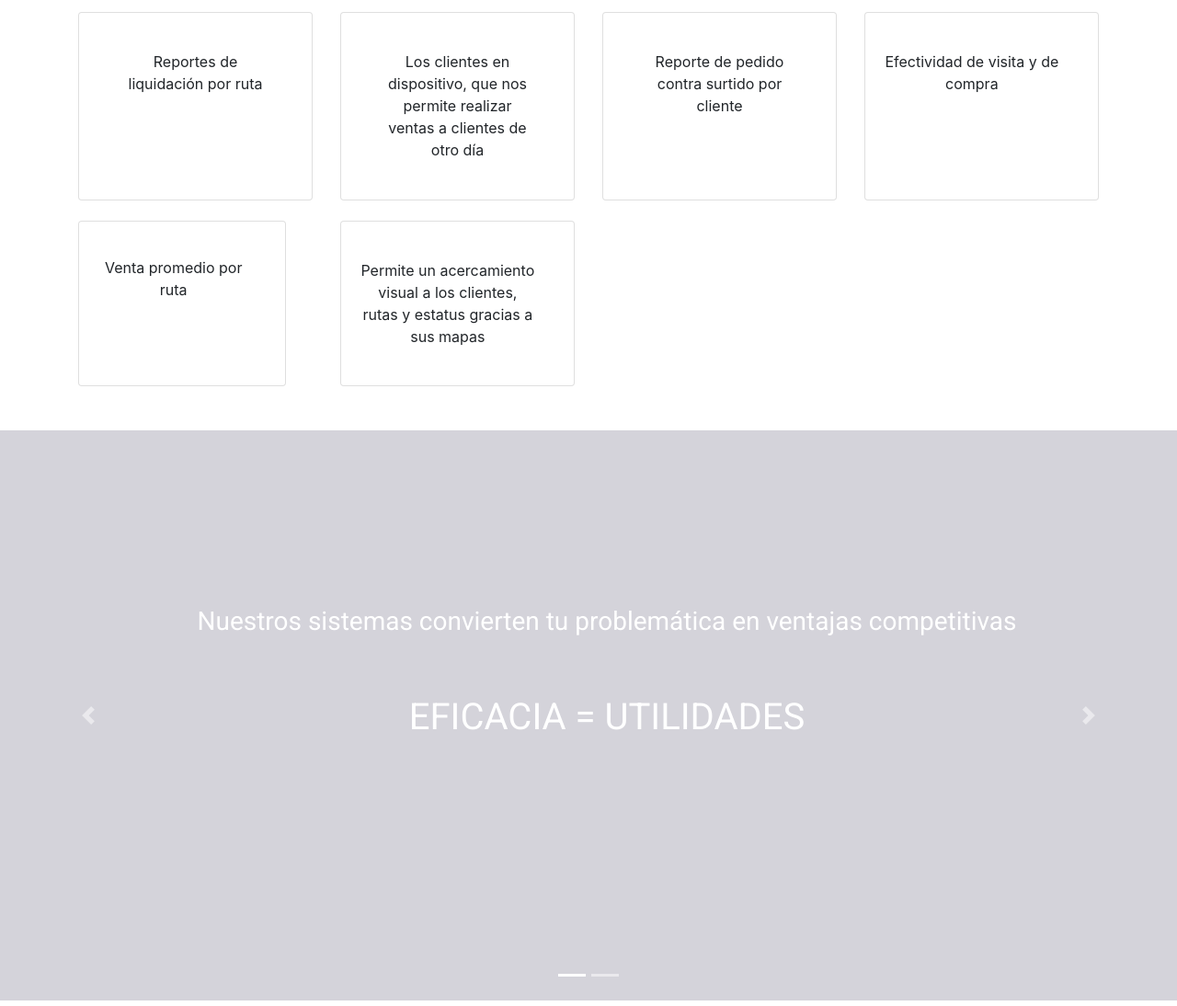
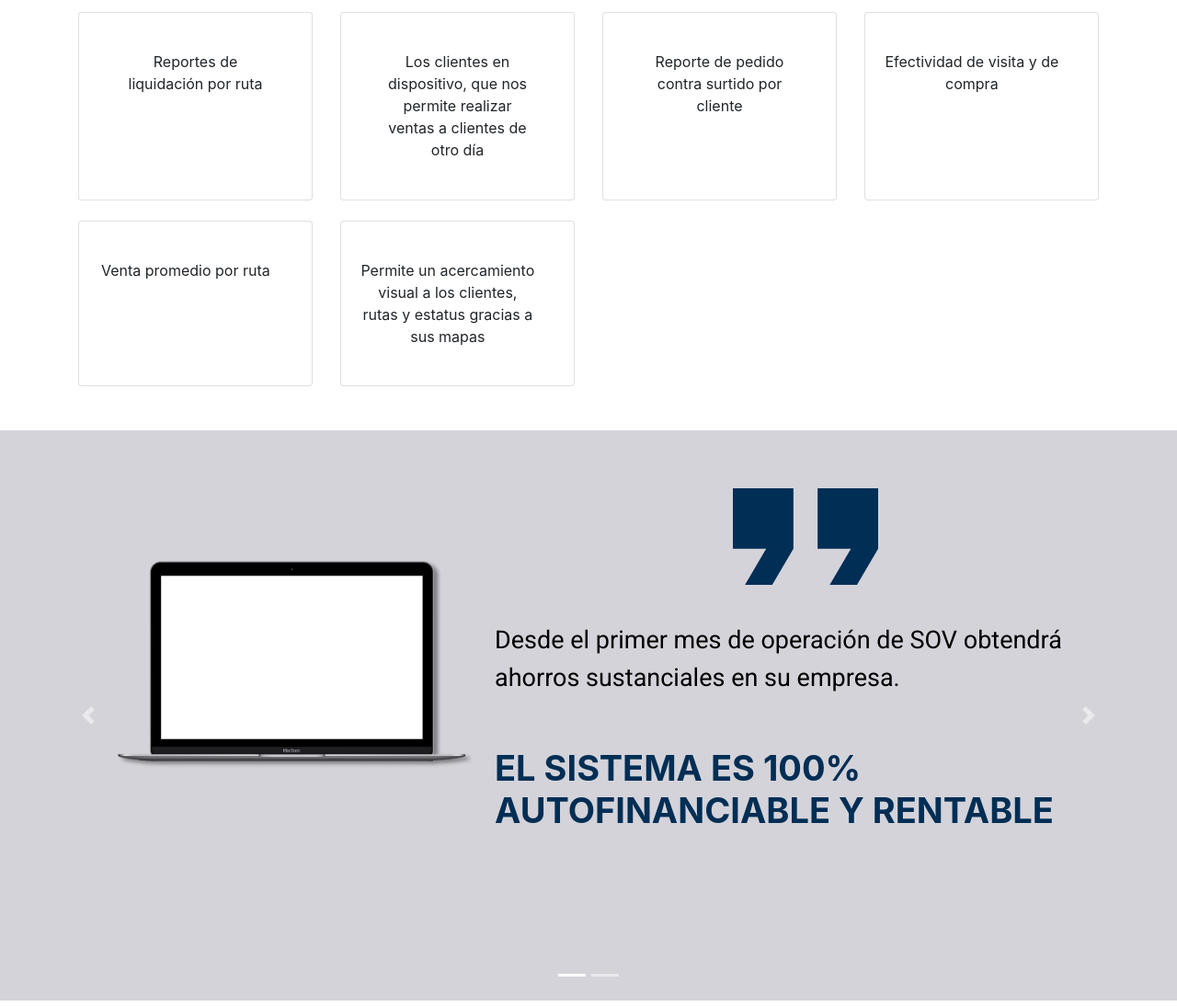
Before and after one commit to SergeantMini/susa2.0, a PHP site: page /sovrutas.php in a window 1280 px wide. Shown: the part 1954-3048 px from the top of the page at 92% size. Run offline with PHP 8.4, Linux system fonts and the light colour scheme.

Commit message:
organización de imagenes y gifs

```diff
--- a/workspace/servicios.php
+++ b/workspace/servicios.php
@@ -13,10 +13,10 @@
   </head>
   <body>
 
-    <nav style="background-image: url('fondo-arriba.png');background-repeat: no-repeat;background-size:100% 100%;" class="navbar navbar-expand-lg navbar-light barraNav">
+    <nav style="background-image: url('/SergeantMini-susa2_0/workspace/imagenes/fondo-arriba.png');background-repeat: no-repeat;background-size:100% 100%;" class="navbar navbar-expand-lg navbar-light barraNav">
     <div class="container" style="margin-left: 0px;">
       <a  class="navbar-left" href="#">
-             <img style="max-width:100%; max-height:100%;" src="Logo intop_blanco.svg" alt="">
+             <img style="max-width:100%; max-height:100%;" src="/SergeantMini-susa2_0/workspace/imagenes/Logo intop_blanco.svg" alt="">
           </a>
       <button class="navbar-toggler" type="button" data-toggle="collapse" data-target="#navbarResponsive" aria-controls="navbarResponsive" aria-expanded="false" aria-label="Toggle navigation">
             <span class="navbar-toggler-icon"></span>
@@ -286,7 +286,7 @@
          <div class="row">
             <div class="col-md-6 ">
                <div class="logo-part">
-                  <img src="Logo_intop_blanco_parte7.png" class="w-50 logo-footer"/>
+                  <img src="/SergeantMini-susa2_0/workspace/imagenes/Logo_intop_blanco_parte7.png" class="w-50 logo-footer"/>
                   <br>
                   <p style="color: #4c4c4c;">Soluciones operativas integrales para mejores análisis y toma de decisiones, todos nuestros sistemas son autofinanciables, se traduce en utilidades</p>
                   <p style="color: #4c4c4c;">© 2019 INTOP Solutions</p>
--- a/workspace/sovrutas.php
+++ b/workspace/sovrutas.php
@@ -14,10 +14,10 @@
   </head>
   <body>
 
-    <nav style="background-image: url('fondo-arriba.png');background-repeat: no-repeat;background-size:100% 100%;" class="navbar navbar-expand-lg navbar-light barraNav">
+    <nav style="background-image: url('/SergeantMini-susa2_0/workspace/imagenes/fondo-arriba.png');background-repeat: no-repeat;background-size:100% 100%;" class="navbar navbar-expand-lg navbar-light barraNav">
     <div class="container" style="margin-left: 0px;">
       <a  class="navbar-left" href="#">
-             <img style="max-width:100%; max-height:100%;" src="Logo intop_blanco.svg" alt="">
+             <img style="max-width:100%; max-height:100%;" src="/SergeantMini-susa2_0/workspace/imagenes/Logo intop_blanco.svg" alt="">
           </a>
       <button class="navbar-toggler" type="button" data-toggle="collapse" data-target="#navbarResponsive" aria-controls="navbarResponsive" aria-expanded="false" aria-label="Toggle navigation">
             <span class="navbar-toggler-icon"></span>
@@ -76,7 +76,7 @@
       <div class="container">
         <div class="row" style="padding-top:20%;">
             <div class="container" style="text-align:center;">
-                <img align="center" src="logo_sov.svg" style="max-width:95%;max-height:95%;"></img>
+                <img align="center" src="/SergeantMini-susa2_0/workspace/imagenes/logo_sov.svg" style="max-width:95%;max-height:95%;"></img>
             </div>
         </div>
       </div>
@@ -86,7 +86,7 @@
 
 <br>
 
-<div id="carouselExampleIndicators" class="carousel slide" data-ride="carousel" style="background-image: url('fondo_azul_slider_parte3_rutas.png');background-size:100% 100%;background-repeat: no-repeat;">
+<div id="carouselExampleIndicators" class="carousel slide" data-ride="carousel" style="background-image: url('/SergeantMini-susa2_0/workspace/imagenes/fondo_azul_slider_parte3_rutas.png');background-size:100% 100%;background-repeat: no-repeat;">
   <ol class="carousel-indicators">
     <li data-target="#carouselExampleIndicators" data-slide-to="0" class="active"></li>
     <li data-target="#carouselExampleIndicators" data-slide-to="1"></li>
@@ -115,7 +115,7 @@
                   </h3>
                 </div>
                 <div class="container" align="center" style="width:100%;text-align:center;padding-top:5%;padding-bottom:10%;">
-                <img align="center" src="icono_generador_parte3_slider2.png"></img>
+                <img align="center" src="/SergeantMini-susa2_0/workspace/imagenes/icono_generador_parte3_slider2.png"></img>
                 </div>
             </div>
         </div>
@@ -188,29 +188,29 @@
 
 <div class="container">
   <div class="row">
-    <div class="col-sm-12 col-md-6 col-lg-3" style="display:flex;">
-      <div class="card">
+    <div class="col-sm-12 col-md-6 col-lg-3" style="display: flex;display: -webkit-flex;flex-wrap: wrap;">
+      <div class="card" style="flex:1;">
   <div class="card-body">
     <p class="card-text" style="padding-top:10%;padding-bottom:10%;padding-left:10%;padding-right:10%;text-align:center;">Tener la posibilidad de que una persona que no conoce la ruta la pueda realizar al 100%</p>
   </div>
 </div>
     </div>
-    <div class="col-sm-12 col-md-6 col-lg-3" style="display:flex;">
-      <div class="card">
+    <div class="col-sm-12 col-md-6 col-lg-3" style="display: flex;display: -webkit-flex;flex-wrap: wrap;">
+      <div class="card" style="flex:1;">
   <div class="card-body">
     <p class="card-text" style="padding-top:10%;padding-bottom:10%;padding-left:10%;padding-right:10%;text-align:center;">Tener libros de ruta actualizando en forma automática</p>
   </div>
 </div>
     </div>
-    <div style="display: flex;" class="col-sm-12 col-md-6 col-lg-3" style="display:flex;">
-      <div style="display: flex;" class="card">
+    <div style="display: flex;display: -webkit-flex;flex-wrap: wrap;" class="col-sm-12 col-md-6 col-lg-3">
+      <div style="flex:1;" class="card">
   <div class="card-body">
     <p class="card-text" style="padding-top:10%;padding-bottom:10%;padding-left:10%;padding-right:10%;text-align:center;">Punteo en mapas electrónico al 100%, actualizados en forma automática</p>
   </div>
 </div>
     </div>
-    <div class="col-sm-12 col-md-6 col-lg-3" style="display:flex;">
-      <div style="display: flex;" class="card">
+    <div class="col-sm-12 col-md-6 col-lg-3" style="display: flex;display: -webkit-flex;flex-wrap: wrap;" >
+      <div style="flex:1;" class="card">
   <div class="card-body">
     <p class="card-text" style="padding-top:10%;padding-bottom:10%;padding-left:10%;padding-right:10%;text-align:center;">Registro de visita a cliente por horario y por los no visitadosan</p>
   </div>
@@ -218,29 +218,29 @@
     </div>
   </div>
   <div class="row" style="padding-top:2%;">
-    <div class="col-sm-12 col-md-6 col-lg-3" style="display:flex;">
-      <div style="display: flex;" class="card">
+    <div class="col-sm-12 col-md-6 col-lg-3" style="display: flex;display: -webkit-flex;flex-wrap: wrap;" >
+      <div style="flex:1;" class="card">
         <div class="card-body">
             <p class="card-text" style="padding-top:10%;padding-bottom:10%;padding-left:10%;padding-right:10%;text-align:center;">Conoce la cobertura y penetración de tus productos</p>
         </div>
       </div>
     </div>
-    <div class="col-sm-12 col-md-6 col-lg-3" style="display:flex;">
-      <div style="display: flex;" class="card">
+    <div class="col-sm-12 col-md-6 col-lg-3" style="display: flex;display: -webkit-flex;flex-wrap: wrap;" >
+      <div style="flex:1;" class="card">
         <div class="card-body">
             <p class="card-text" style="padding-top:10%;padding-bottom:10%;padding-left:10%;padding-right:10%;text-align:center;">Conocer si cada ruta tiene la cobertura adecuada</p>
         </div>
       </div>
     </div>
-    <div class="col-sm-12 col-md-6 col-lg-3" style="display:flex;">
-      <div style="display: flex;" class="card">
+    <div class="col-sm-12 col-md-6 col-lg-3" style="display: flex;display: -webkit-flex;flex-wrap: wrap;" >
+      <div style="flex:1;" class="card">
         <div class="card-body">
             <p class="card-text" style="padding-top:10%;padding-bottom:10%;padding-left:10%;padding-right:10%;text-align:center;">Conocer los horarios y ubicación en que el vendedor realizó las operaciones</p>
         </div>
       </div>
     </div>
-    <div class="col-sm-12 col-md-6 col-lg-3" style="display:flex;">
-      <div style="display: flex;" class="card">
+    <div class="col-sm-12 col-md-6 col-lg-3" style="display: flex;display: -webkit-flex;flex-wrap: wrap;" >
+      <div style="flex:1;" class="card">
         <div class="card-body">
             <p class="card-text" style="padding-top:10%;padding-bottom:10%;padding-left:10%;padding-right:10%;text-align:center;">Los precios a los que se le vende a cada cliente</p>
         </div>
@@ -248,29 +248,29 @@
     </div>
   </div>
   <div class="row" style="padding-top:2%;">
-    <div class="col-sm-12 col-md-6 col-lg-3" style="display:flex;">
-      <div style="display: flex;" class="card">
+    <div class="col-sm-12 col-md-6 col-lg-3" style="display: flex;display: -webkit-flex;flex-wrap: wrap;" >
+      <div style="flex:1;" class="card">
         <div class="card-body">
             <p class="card-text" style="padding-top:10%;padding-bottom:10%;padding-left:10%;padding-right:10%;text-align:center;">Reportes de liquidación por ruta</p>
         </div>
       </div>
     </div>
-    <div class="col-sm-12 col-md-6 col-lg-3" style="display:flex;">
-      <div style="display: flex;" class="card">
+    <div class="col-sm-12 col-md-6 col-lg-3" style="display: flex;display: -webkit-flex;flex-wrap: wrap;" >
+      <div style="flex:1;" class="card">
         <div class="card-body">
             <p class="card-text" style="padding-top:10%;padding-bottom:10%;padding-left:10%;padding-right:10%;text-align:center;">Los clientes en dispositivo, que nos permite realizar ventas a clientes de otro día</p>
         </div>
       </div>
     </div>
-    <div class="col-sm-12 col-md-6 col-lg-3" style="display:flex;">
-      <div style="display: flex;" class="card">
+    <div class="col-sm-12 col-md-6 col-lg-3" style="display: flex;display: -webkit-flex;flex-wrap: wrap;" >
+      <div style="flex:1;" class="card">
         <div class="card-body">
             <p class="card-text" style="padding-top:10%;padding-bottom:10%;padding-left:10%;padding-right:10%;text-align:center;">Reporte de pedido contra surtido por cliente</p>
         </div>
       </div>
     </div>
-    <div class="col-sm-12 col-md-6 col-lg-3" style="display:flex;">
-      <div style="display: flex;" class="card">
+    <div class="col-sm-12 col-md-6 col-lg-3" style="display: flex;display: -webkit-flex;flex-wrap: wrap;" >
+      <div style="flex:1;" class="card">
         <div class="card-body">
             <p class="card-text" style="padding-top:10%;padding-bottom:10%;padding-left:10;padding-right:10%;text-align:center;">Efectividad de visita y de compra</p>
         </div>
@@ -278,15 +278,15 @@
     </div>
   </div>
   <div class="row" style="padding-top:2%;">
-    <div class="col-sm-12 col-md-6 col-lg-3" style="display:flex;">
-      <div style="display: flex;" class="card">
+    <div class="col-sm-12 col-md-6 col-lg-3" style="display: flex;display: -webkit-flex;flex-wrap: wrap;" >
+      <div style="flex:1;" class="card">
         <div class="card-body">
             <p class="card-text" style="padding-top:10%;padding-bottom:10%;padding-left:10;padding-right:10%;text-align:center;">Venta promedio por ruta</p>
         </div>
       </div>
     </div>
-    <div class="col-sm-12 col-md-6 col-lg-3" style="display:flex;">
-      <div style="display: flex;" class="card">
+    <div class="col-sm-12 col-md-6 col-lg-3" style="display: flex;display: -webkit-flex;flex-wrap: wrap;" >
+      <div style="flex:1;" class="card">
         <div class="card-body">
             <p class="card-text" style="padding-top:10%;padding-bottom:10%;padding-left:10;padding-right:10%;text-align:center;">Permite un acercamiento visual a los clientes, rutas y estatus gracias a sus mapas</p>
         </div>
@@ -298,70 +298,55 @@
 <br><br>
 
 
-<div id="carouselExampleIndicators" class="carousel slide" data-ride="carousel" style="background-color: #D4D3DA;">
+<div id="carouselExampleIndicators2" class="carousel slide" data-ride="carousel" style="background-color: #D4D3DA;">
   <ol class="carousel-indicators">
-    <li data-target="#carouselExampleIndicators" data-slide-to="0" class="active"></li>
-    <li data-target="#carouselExampleIndicators" data-slide-to="1"></li>
+    <li data-target="#carouselExampleIndicators2" data-slide-to="0" class="active"></li>
+    <li data-target="#carouselExampleIndicators2" data-slide-to="1"></li>
   </ol>
   <div class="carousel-inner">
     <ul>
     <div class="carousel-item active">
       <div class="anim4" style="height:620px;">
-        <div class="container" align="center" style="width:100%;padding-top:10%;padding-bottom:10%;">
-            <div class="row" style="text-align:center;width:100%;">
-              <h3 style="width:100%;font-family: 'Roboto', sans-serif;color:white;text-align:center;padding-top:6%;">Nuestros sistemas convierten tu problemática en ventajas competitivas
-              </h3>
-            </div>
-            <div align="center" class="row" style="text-align:center;width:100%;">
-              <h1 align="center" style="width:100%;font-family: 'Roboto', sans-serif;color:white;padding-top:5%;padding-bottom:5%;">EFICACIA = UTILIDADES</h1>
-            </div>
-        </div>
+        <div class="container" align="center" style="width:100%;padding-top:5%;padding-bottom:5%;">
+                  <table style="width:100%;">
+                    <tr style="width:100%;">
+                      <td style="text-align:center;">
+                        <img src="/SergeantMini-susa2_0/workspace/imagenes/laptop.png" style="max-width:90%;max-height:90%;min-width:30%;min-height:30%">
+                      </td>
+                      <td style="text-align:center;">
+                      <img src="/SergeantMini-susa2_0/workspace/imagenes/quote-watermark_rutas.svg" align="center" style="text-align:center;">
+                        <p style="color:black;padding-top:40px;font-size: 27px;font-family: 'Roboto', sans-serif;text-align:left;"> Desde el primer mes de operación de SOV obtendrá ahorros sustanciales en su empresa. </p>
+                        <h1 style="color:#002E54;padding-top:40px;font-weight:bold;font-size: 38px;text-align:left;">EL SISTEMA ES 100% AUTOFINANCIABLE Y RENTABLE</h1>
+                      </td>
+                    </tr>
+                  </table>
+                </div>
       </div>
     </div>
     <div class="carousel-item">
        <div class="anim5" style="display:flex;">
-            <div class="container" align="center" style="width:100%;">
-                <div class="row" style="text-align:center;width:100%;">
-                  <h3 style="width:100%;font-family: 'Roboto', sans-serif;color:white;text-align:center;padding-top:6%;padding-bottom:5%;">Las principales desviaciones comerciales en cualquier operación están contempladas en el Sistema SOV
-                  </h3>
+            <div class="container" align="center" style="width:100%;padding-top:5%;padding-bottom:5%;">
+                  <table style="width:100%;">
+                    <tr style="width:100%;">
+                      <td style="text-align:center;">
+                        <img src="laptop.png" style="max-width:90%;max-height:90%">
+                      </td>
+                      <td style="text-align:center">
+                        <h1 style="color:#002E54;padding-top:40px;font-weight:bold;font-size: 38px;text-align:left">NUESTROS SISTEMAS CONTEMPLAN LAS PRINCIPALES VARIANTES DE RUTA </h1>
+                        <p style="color:black;padding-top:40px;font-size: 27px;font-family: 'Roboto', sans-serif;text-align:left">Autoventa</br>Preventa</br>Call Center</br>Porteo</p>
+                      </td>
+                    </tr>
+                  </table>
                 </div>
-                <div class="row" style="text-algin:center;width:90%;" align="center">
-                <div class="container">
-                      <div class="row" style="padding-bottom:10%;">
-                        <div class="col-sm" style="display:flex;">
-                          <div class="card tarjeta" style="background:transparent;border-color:white;">
-                            <div class="card-body">
-                              <p class="card-text textoTarjeta" style="padding-top:25%;padding-bottom:25%;font-size:25px;font-family: 'Roboto', sans-serif;">LA POSIBILIDAD DE QUE UNA PERSONA QUE NO CONOCE LAS RUTAS LAS REALICE</p>
-                            </div>
-                          </div>
-                        </div>
-                        <div class="col-sm" style="display:flex;">
-                          <div class="card tarjeta" style="background:transparent;border-color:white;">
-                            <div class="card-body">
-                              <p class="card-text textoTarjeta" style="padding-top:25%;padding-bottom:25%;font-size:25px;font-family: 'Roboto', sans-serif;">LOS PRECIOS A LOS QUE SE LE VENDE A CADA CLIENTE</p>
-                            </div>
-                          </div>
-                        </div>
-                        <div class="col-sm" style="display:flex;">
-                          <div class="card tarjeta" style="background:transparent;border-color:white;">
-                            <div class="card-body">
-                              <p class="card-text textoTarjeta" style="padding-top:25%;padding-bottom:25%;font-size:25px;font-family: 'Roboto', sans-serif;">CONOCE SI CADA RUTA TIENE LA COBERTURA ADECUADA</p>
-                            </div>
-                          </div>
-                        </div>
-                      </div>
-                    </div>
-                </div>
-            </div>
       </div>
     </div>
     </ul>
   </div>
-  <a class="carousel-control-prev" href="#carouselExampleIndicators" role="button" data-slide="prev">
+  <a class="carousel-control-prev" href="#carouselExampleIndicators2" role="button" data-slide="prev">
     <span class="carousel-control-prev-icon" aria-hidden="true"></span>
     <span class="sr-only">Previous</span>
   </a>
-  <a class="carousel-control-next" href="#carouselExampleIndicators" role="button" data-slide="next">
+  <a class="carousel-control-next" href="#carouselExampleIndicators2" role="button" data-slide="next">
     <span class="carousel-control-next-icon" aria-hidden="true"></span>
     <span class="sr-only">Next</span>
   </a>
@@ -396,7 +381,7 @@
          <div class="row">
             <div class="col-md-6 ">
                <div class="logo-part">
-                  <img src="Logo_intop_blanco_parte7.png" class="w-50 logo-footer"/>
+                  <img src="/SergeantMini-susa2_0/workspace/imagenes/Logo_intop_blanco_parte7.png" class="w-50 logo-footer"/>
                   <br>
                   <p style="color: #4c4c4c;">Soluciones operativas integrales para mejores análisis y toma de decisiones, todos nuestros sistemas son autofinanciables, se traduce en utilidades</p>
                   <p style="color: #4c4c4c;">© 2019 INTOP Solutions</p>
```
Also changed, not shown: workspace/contacto.php (+6 -6 lines), workspace/index.php (+18 -20 lines), workspace/nosotros.php (+9 -9 lines), workspace/productos.php (+10 -10 lines).
